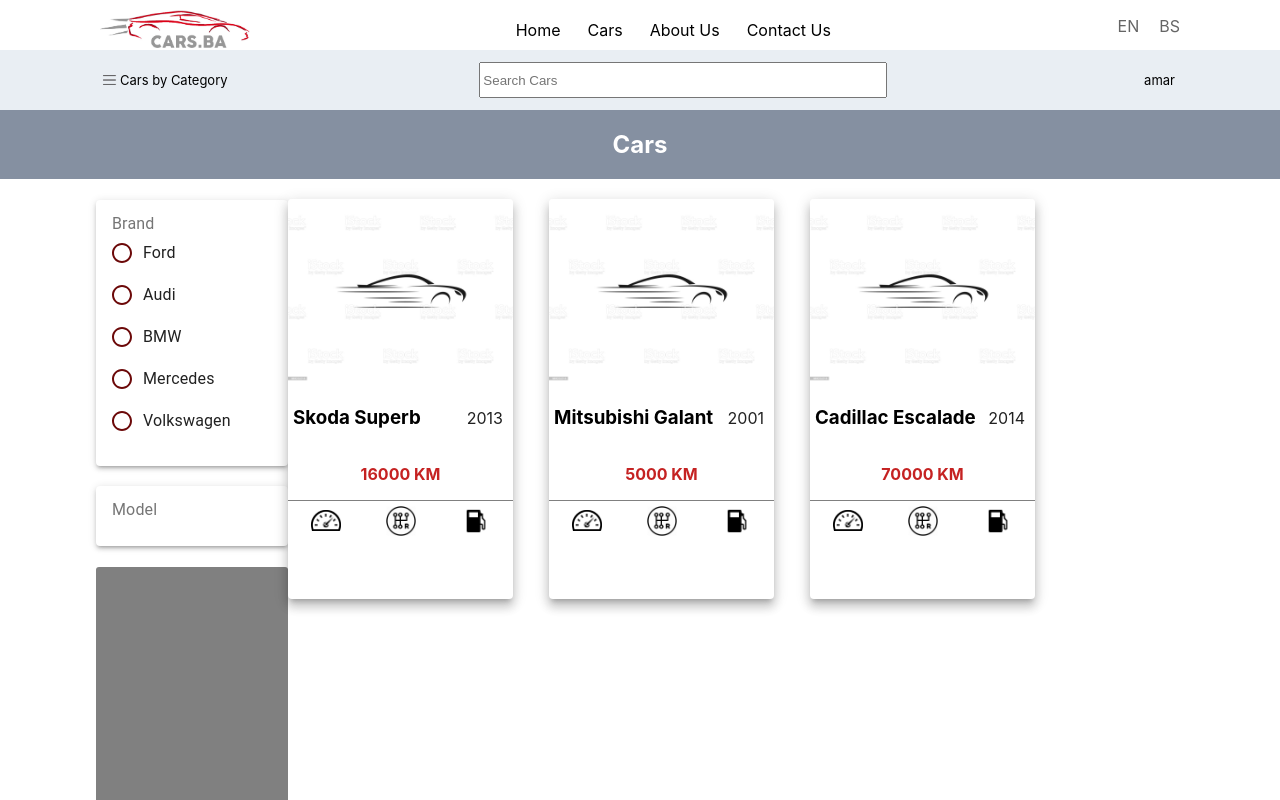
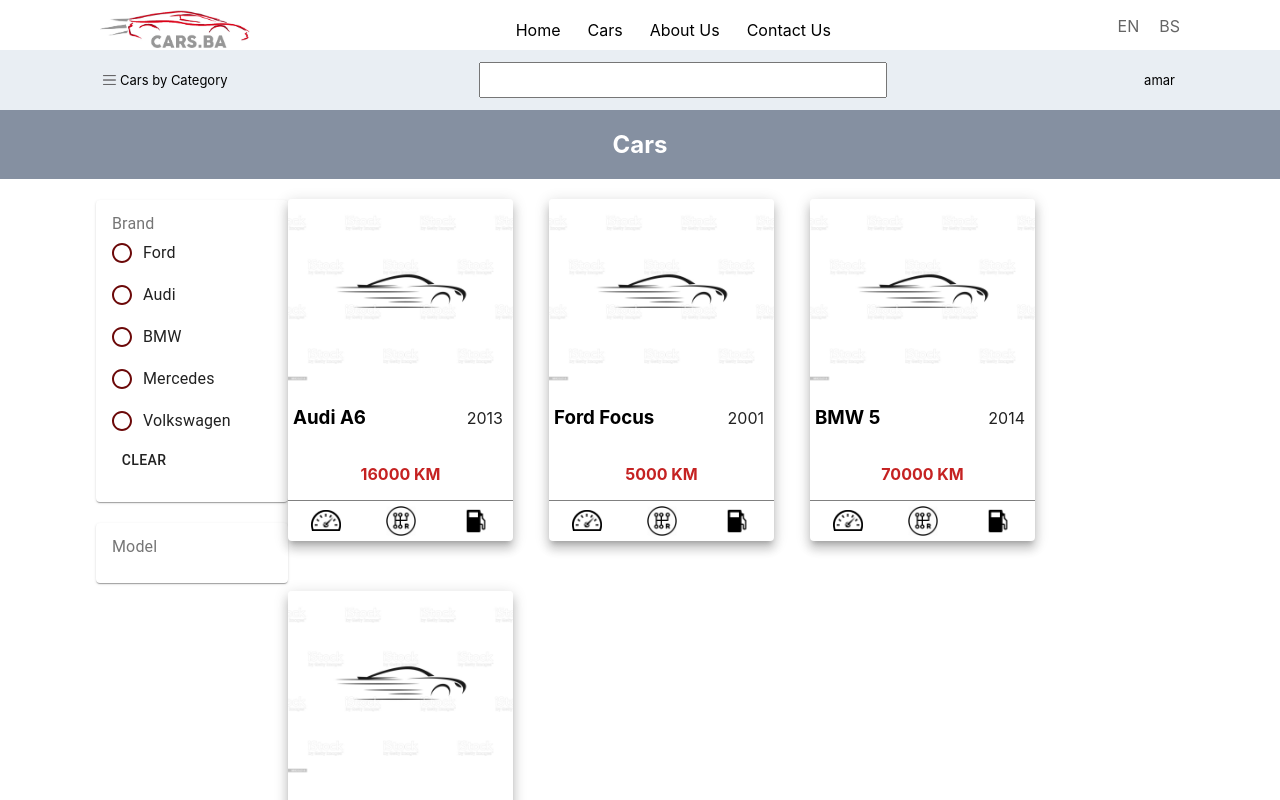
Before and after one commit to AI-amar-ismic/carsBa-react, a React (Create React App) app: page /cars in a window 1280 px wide. Shown: the top 800 px of the page. Built offline with nearby package versions, Linux system fonts and the light colour scheme.

Commit message:
Changes to filters on carsScreen

```diff
--- /dev/null
+++ b/src/aboutScreen.js
@@ -0,0 +1,38 @@
+import SearchAndCategory from './searchAndCategory.js'
+import HomeDiv from './homeDiv.js'
+import React, { useEffect, useState, useContext } from "react";
+
+
+
+
+
+
+
+
+export default function AboutScreen() {
+
+
+    const [loggedUser, setLoggedUser] = useState('amar')
+
+
+
+
+
+    const handleSetLoggedUser = (user) => {
+        setLoggedUser(user);
+    }
+
+
+
+
+
+    return (
+        <>
+            <SearchAndCategory   handleSetLoggedUser={handleSetLoggedUser} />
+            <HomeDiv passedName='Siiiidje' />
+            {/*
+            P.S. probaj u Cars tabu filtere sa strane sto smo pravili, povezo sam ih sinoc
+             */}
+        </>
+    )
+}
--- a/src/carsScreen.css
+++ b/src/carsScreen.css
@@ -19,7 +19,7 @@
 
     border-radius: 3px;
     width: 12rem;
-    height: 15rem;
+    height: min-content;
     margin-left: 6rem;
     background-color: gray;
     margin-top:  1.3rem;
--- a/src/carsscreen.js
+++ b/src/carsscreen.js
@@ -13,6 +13,8 @@
 import FormControlLabel from '@material-ui/core/FormControlLabel';
 import FormControl from '@material-ui/core/FormControl';
 import FormLabel from '@material-ui/core/FormLabel';
+import ItemDialog from "./itemDialog.js";
+import Button from '@material-ui/core/Button';
 
 
 
@@ -24,34 +26,31 @@
     const [loggedUser, setLoggedUser] = useState('amar')
     const [items, setItems] = useState([
         {
-            brand: "Skoda",
-            model: "Superb",
+            brand: "Audi",
+            model: "A6",
             price: 16000,
             year: 2013
         },
         {
-            brand: "Mitsubishi",
-            model: "Galant",
+            brand: "Ford",
+            model: "Focus",
             price: 5000,
             year: 2001
         },
         {
-            brand: "Cadillac",
-            model: "Escalade",
+            brand: "BMW",
+            model: "5",
             price: 70000,
             year: 2014
         },
         {
-            brand: "Lexus",
-            model: "LFA",
+            brand: "Audi",
+            model: "A8",
             price: 300000,
             year: 2017
         }
     ]);
     const [modelList,setModelList] = useState([])
-    const [audiModel, setAudiList] = useState(['A1','A3','A4','A5','A6','A7','A8']);
-    const [mercedesModel, setMercedesList] = useState(['A','B','C','E','S']);
-    const [bmwModel, setBmwList] = useState(['1','3','4','5','7']);
 
     //     {
     //         brand:'Audi',
@@ -109,34 +108,67 @@
     const handleModelFilterChange = (event) =>{
         setModelFilter(event.target.value)
     }
+    useEffect(()=>{
+        if(items.length>0){
+            let tempItems=[];
+            items.forEach(element => {
+
+                let tempName = element.brand+' '+element.model;
+                tempName.includes(searchParam) && tempItems.push(element);
+            });
+            setFilteredItems(tempItems)
+            // const tempItems = items.filter((x)=> x.brand+' '+x.model.includes(searchParam));
+            // setFilteredItems(tempItems);
+        }
+    },[searchParam])
 
     useEffect(()=>{
-        brandFilter==='audi' && setModelList(['A1','A3','A4','A5','A6','A7','A8'])
-        brandFilter==='bmw' && setModelList(['1','3','4','5','7'])
+        setSearchParam(brandFilter)
+    },[brandFilter])
+
+    useEffect(()=>{
+        setSearchParam(brandFilter+' '+modelFilter)
+    },[modelFilter])
+
+    useEffect(()=>{
+        brandFilter==='Audi' && setModelList(['A1','A3','A4','A5','A6','A7','A8'])
+        brandFilter==='BMW' && setModelList(['1','3','4','5','7'])
 
     },[brandFilter])
+
+    const handleCloseItemDialog = ()=>{
+        setIsItemDialogOpen(false);
+    }
+
+    const clearFilter = ()=>{
+        setSearchParam('')
+        setBrandFilter('')
+    }
     return (
         <>
             <SearchAndCategory searchParam={searchParam} handleChange={handleChange} handleSetLoggedUser={handleSetLoggedUser} />
             <HomeDiv passedName='Cars' />
             <div className='carsAndFilterContainer'>
                 <div className='filterContainer'>
-                    <Card className='filterCard' elevation={3}>
+                    <Card className='filterCard'>
                         <CardContent>
                             <FormControl component="fieldset">
                                 <FormLabel component="legend">Brand</FormLabel>
                                 <RadioGroup aria-label="brand" name="brand" value={brandFilter} onChange={handleBrandFilterChange}>
-                                    <FormControlLabel value="ford" control={<Radio />} label="Ford" />
-                                    <FormControlLabel value="audi" control={<Radio />} label="Audi" />
-                                    <FormControlLabel value="bmw" control={<Radio />} label="BMW" />
-                                    <FormControlLabel value="mercedes" control={<Radio />} label="Mercedes" />
-                                    <FormControlLabel value="volkswagen" control={<Radio />} label="Volkswagen" />
+                                    <FormControlLabel value="Ford" control={<Radio />} label="Ford" />
+                                    <FormControlLabel value="Audi" control={<Radio />} label="Audi" />
+                                    <FormControlLabel value="BMW" control={<Radio />} label="BMW" />
+                                    <FormControlLabel value="Mercedes" control={<Radio />} label="Mercedes" />
+                                    <FormControlLabel value="Volkswagen" control={<Radio />} label="Volkswagen" />
                                 </RadioGroup>
                             </FormControl>
+                            <Button  id='sellButton' onClick={clearFilter}>
+                                        Clear
+                            </Button>
                         </CardContent>
                     </Card>
 
-                    <Card className='filterCard' elevation={3}>
+                    <Card className='filterCard' >
                         <CardContent>
                             <FormControl component="fieldset">
                                 <FormLabel component="legend">Model</FormLabel>
@@ -176,6 +208,8 @@
                     ))}
                 </div>
             </div>
+            <ItemDialog handleCloseDialog={handleCloseItemDialog} open={isItemDialogOpen} openedItem={openedItem} loggedUser={loggedUser}/>
+
         </>
     )
 }
--- /dev/null
+++ b/src/contactScreen.js
@@ -0,0 +1,39 @@
+import SearchAndCategory from './searchAndCategory.js'
+import HomeDiv from './homeDiv.js'
+import React, { useEffect, useState, useContext } from "react";
+
+
+
+
+
+
+
+
+export default function ContactScreen() {
+
+
+    const [loggedUser, setLoggedUser] = useState('amar')
+
+
+
+
+
+
+
+
+    const handleSetLoggedUser = (user) => {
+        setLoggedUser(user);
+    }
+
+
+
+
+
+    return (
+        <>
+            <SearchAndCategory  handleSetLoggedUser={handleSetLoggedUser} />
+            <HomeDiv passedName='Siiiiidje' />
+
+        </>
+    )
+}
--- a/src/mainRouter.js
+++ b/src/mainRouter.js
@@ -1,14 +1,15 @@
 import { Route, Switch } from "react-router-dom";
 import Home from "./homeScreen.js";
 import CarsScreen from "./carsscreen.js"
-
+import AboutScreen from './aboutScreen.js'
+import ContactScreen from './contactScreen.js'
 export default function MainRouter() {
     return (
         <div>
             <Switch>
                 <Route path='/cars'><CarsScreen/></Route>
-                <Route path='/about'><CarsScreen/></Route>
-                <Route path='/contact'><CarsScreen/></Route>
+                <Route path='/about'><AboutScreen/></Route>
+                <Route path='/contact'><ContactScreen/></Route>
                 <Route exact path='/'><Home /></Route>
             </Switch>
         </div>
--- a/src/searchAndCategory.js
+++ b/src/searchAndCategory.js
@@ -29,6 +29,11 @@
     const login = () => {
 
         props.handleSetLoggedUser(loggedUser);
+        handleCloseLogin();
+    }
+
+    const logout = () =>{
+        props.handleSetLoggedUser('');
         handleCloseLogin();
     }
 
@@ -66,9 +71,10 @@
                 >
 
                         <div className='loginCredentialsContainer'>
-                            <h4>Log In</h4>
+
                             {loggedUser === '' ? (
                                 <>
+                                    <h4>Log In</h4>
                                     <TextField
                                         id='username'
                                         className='nameandpass'
@@ -89,7 +95,13 @@
                                     </Button>
                                 </>
                             ) : (
-                                <p>logout</p>
+                                <>
+                                <h4>Log Out</h4>
+                                <p>Hello {loggedUser}</p>
+                                <Button variant="contained" color="secondary" id='sellButton' onClick={logout}>
+                                        Log out
+                                </Button>
+                                </>
                             )}
                         </div>
 
```
